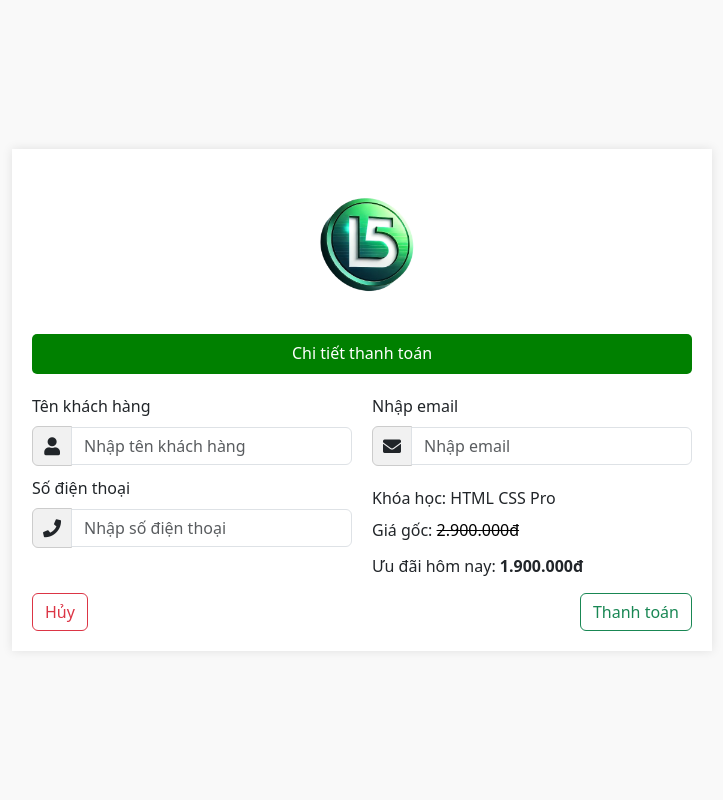
After one commit to nguyendat030805/ProjectEduWeb-PHP, a PHP site: page /bang_PHP/Views/Pages/payment.html in a window 1280 px wide. The commit adds this page. Shown: the whole page, without its empty margins (278-1001 px from the left). Run offline with PHP 8.4, Linux system fonts and the light colour scheme.

Commit message:
page subject, payment, paymentsuccess

```diff
--- a/Views/Pages/about.php
+++ b/Views/Pages/about.php
@@ -191,7 +191,7 @@ h5{
             </div>
         </div>
         <div class="footer">
-            <?php include 'C:\xampp\htdocs\ProjectWeb-PHP\Views\Layouts\footer.html'; ?>
+            <?php include '..\Layouts\footer.html'; ?>
         </div>
     </div>
 
--- /dev/null
+++ b/Views/Pages/payment.html
@@ -0,0 +1,200 @@
+<!DOCTYPE html>
+<html lang="en">
+<head>
+    <meta charset="UTF-8">
+    <meta name="viewport" content="width=device-width, initial-scale=1.0">
+    <title>Chi tiết thanh toán</title>
+    <link href="https://cdn.jsdelivr.net/npm/bootstrap@5.3.0/dist/css/bootstrap.min.css" rel="stylesheet">
+    <link href="https://cdnjs.cloudflare.com/ajax/libs/font-awesome/5.15.3/css/all.min.css" rel="stylesheet">
+    <style>
+        .form-select:focus, .form-control:focus {
+            border-color: #28a745;
+            box-shadow: 0 0 0 0.2rem rgba(40, 167, 69, 0.25);
+        }
+        .outer-container {
+            display: flex;
+            justify-content: center;
+            align-items: center;
+            height: 100vh;
+            background-color: #f9f9f9;
+            padding: 20px;
+        }
+
+        .form-container {
+            max-width: 700px;
+            width: 100%;
+            background-color: #fff;
+            padding: 20px;
+            box-shadow: 0 0 10px rgba(0, 0, 0, 0.1);
+        }
+
+        .logo-title {
+            display: flex;
+            align-items: center;
+            justify-content: center;
+            gap: 5px; /* Giảm khoảng cách giữa logo và tiêu đề */
+            margin-bottom: 15px;
+        }
+
+        .logo-title img {
+            height: 150px;
+        }
+
+        .logo-title h1 {
+            font-weight: bold;
+            font-size: 2rem;
+            color: #1e7d32;
+            margin: 0;
+        }
+
+        .bg-highlight {
+            background-color: green;
+            color: #fff;
+            text-align: center;
+            padding: 10px;
+            margin-bottom: 20px;
+            border-radius: 5px;
+            transition: background-color 0.3s ease;
+        }
+
+        .bg-highlight:hover {
+            background-color: #1e7d32;
+        }
+
+        .form-row {
+            display: flex;
+            gap: 10px;
+            margin-bottom: 15px;
+        }
+
+        .form-row .form-group {
+            flex: 1;
+        }
+
+        .mb-4 {
+            display: flex;
+            flex-direction: column;
+        }
+
+        .group {
+            display: flex;
+            flex-direction: column;
+            padding-top: 10px;
+            box-sizing: border-box;
+        }
+
+        .highlight {
+            text-decoration: line-through;
+            color: black;
+        }
+
+        .input-group {
+            display: flex;
+            align-items: center;
+        }
+
+        .input-group .form-control {
+            flex: 1;
+        }
+
+        .input-group-text {
+            background-color: #f1f1f1;
+            border-color: #ccc;
+            display: flex;
+            justify-content: center;
+            align-items: center;
+            width: 40px;
+            height: 40px;
+            font-size: 18px;
+        }
+        .price-info {
+            display: flex;
+            flex-direction: column;
+            justify-content: space-between;
+            align-items: flex-start;
+            height: 60px;
+        }
+
+        .price-info .highlight {
+            text-decoration: line-through;
+            color: black;
+        }
+
+        .price-info .discount {
+            font-weight: bold;
+        }
+        .container-form{
+            display: grid;
+            grid-template-columns: 1fr 1fr;
+            gap: 20px;
+        }
+        .left-form .form-row{
+            display: flex;
+            flex-direction: column;
+        }
+        .right-form .form-row{
+            display: flex;
+            flex-direction: column;
+        }
+    </style>
+</head>
+<body>
+    <div class="outer-container">
+        <div class="form-container">
+            <div class="logo-title">
+                <img src="/Public/image/logo.png" alt="Logo">
+            </div>
+            <div class="bg-highlight">
+                <h2 class="h6 mb-0">Chi tiết thanh toán</h2>
+            </div>
+            <form>
+                <div class="container-form">
+                    <div class="left-form">
+                        <div class="form-row">
+                            <div class="form-group">
+                                <label for="name" class="form-label">Tên khách hàng</label>
+                                <div class="input-group">
+                                    <span class="input-group-text"><i class="fas fa-user"></i></span>
+                                    <input type="text" class="form-control" id="name" placeholder="Nhập tên khách hàng">
+                                </div>
+                            </div>
+                            <div class="form-group">
+                                <label for="phone" class="form-label">Số điện thoại</label>
+                                <div class="input-group">
+                                    <span class="input-group-text"><i class="fas fa-phone"></i></span>
+                                    <input type="text" class="form-control" id="phone" placeholder="Nhập số điện thoại">
+                                </div>
+                            </div>
+                        </div>
+                    </div>
+                    <div class="right-form">
+                        <div class="form-row">
+                            <div class="form-group">
+                                <label for="email" class="form-label">Nhập email</label>
+                                <div class="input-group">
+                                    <span class="input-group-text"><i class="fas fa-envelope"></i></span>
+                                    <input type="email" class="form-control" id="email" placeholder="Nhập email">
+                                </div>
+                            </div>
+                            <div class="group">
+                                <div class="form-group">
+                                    <label for="course" class="form-label">Khóa học: </label>
+                                    <span class="selected-course">HTML CSS Pro</span>
+                                </div>
+                                <div class="price-info">
+                                    <p class="mb-0">Giá gốc: <span class="highlight">2.900.000đ</span></p>
+                                    <p class="mb-0">Ưu đãi hôm nay: <span class="discount">1.900.000đ</span></p>
+                                </div>
+                            </div>
+                        </div>
+                    </div>
+                </div>
+                <div class="d-flex justify-content-between">
+                    <button type="button" class="btn btn-outline-danger">Hủy</button>
+                    <button type="submit" class="btn btn-outline-success">Thanh toán</button>
+                </div>
+            </form>
+        </div>
+    </div>
+</body>
+</html>
```
Also changed, not shown: Views/Pages/paymentSuccess.html (added, +52 -0 lines), Views/Pages/subject.html (added, +175 -0 lines).
